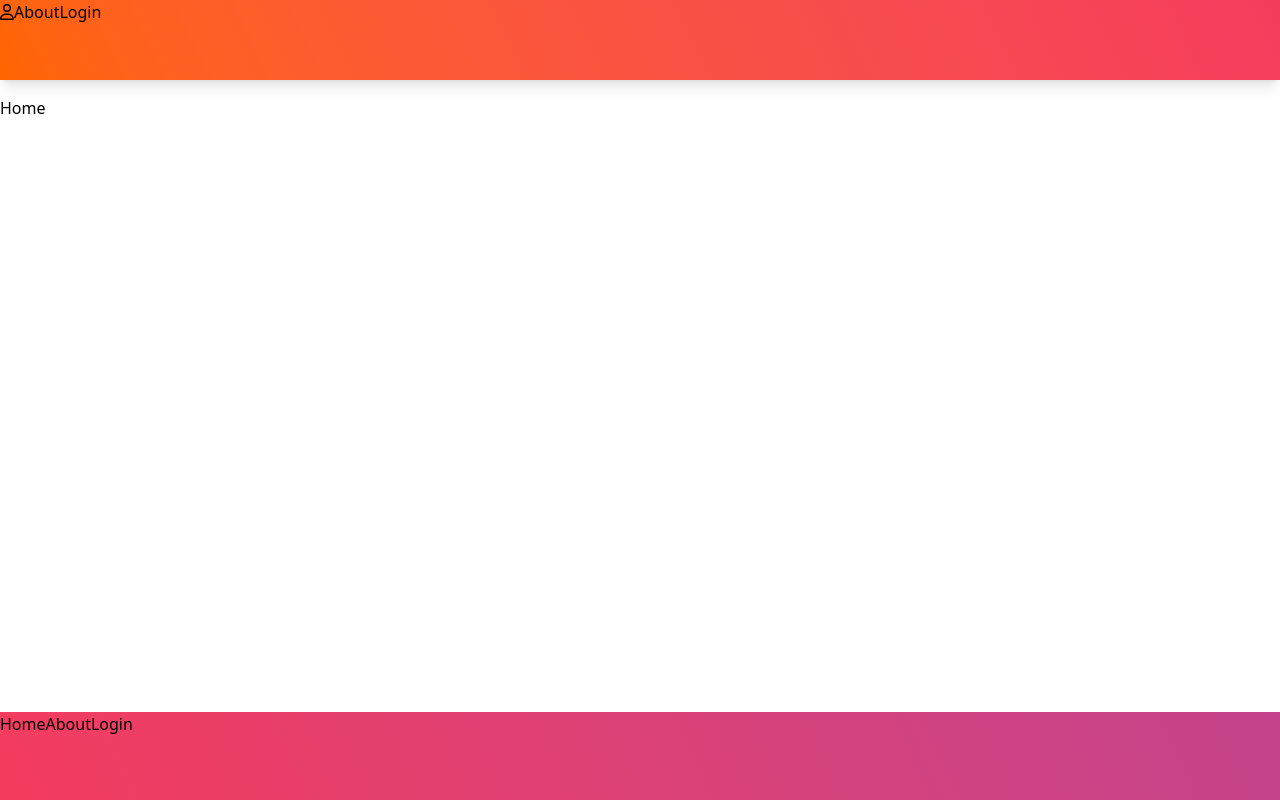
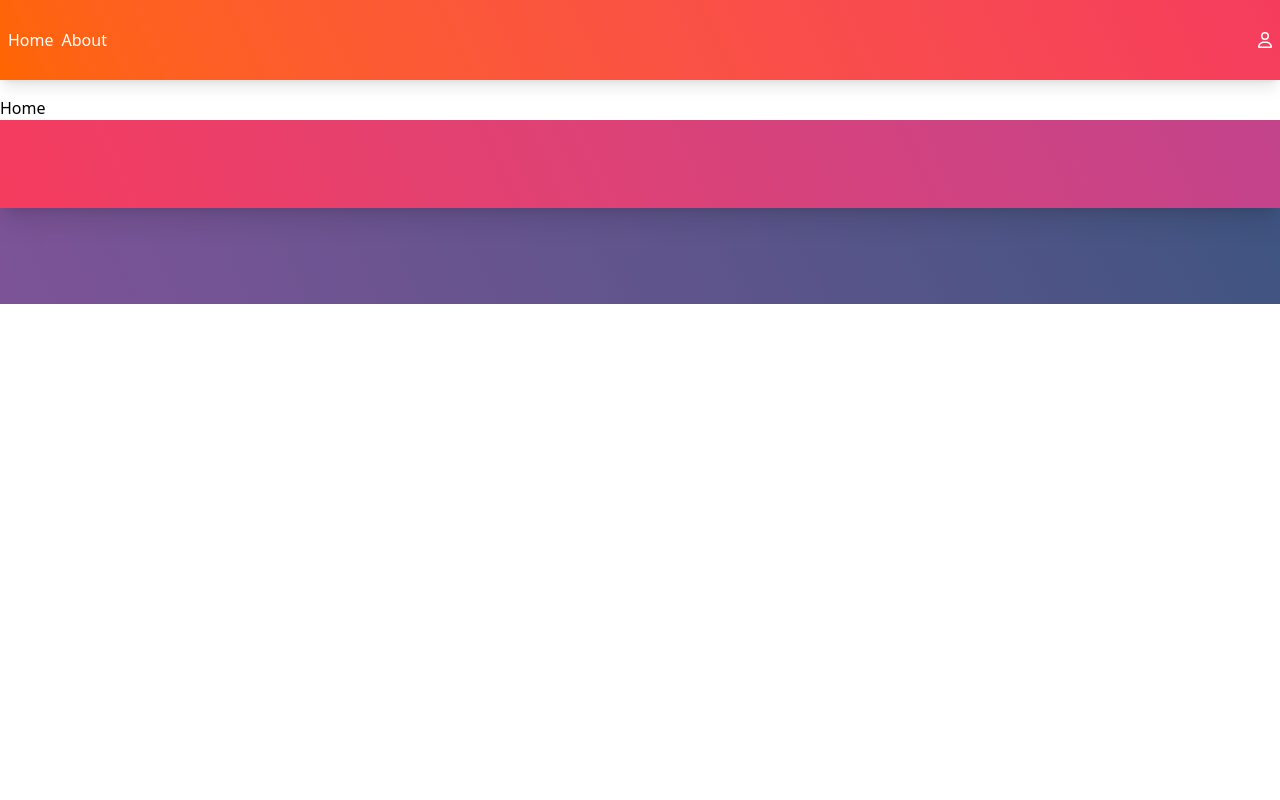
Before and after one commit to luke-wyeth/yuple, a Vue app in the folder frontend/: page / in a window 1280 px wide. Built offline with nearby package versions, Linux system fonts and the light colour scheme.

Commit message:
finally get sticky footer shit working

```diff
--- a/frontend/src/App.vue
+++ b/frontend/src/App.vue
@@ -2,22 +2,21 @@
   <div class='h-full'>
     <header>
 
-        <nav class="w-full bg-linear-65 from-orange to-orange-pink shadow-lg h-14 md:h-18 xl:h-20 mb-4">
-          <RouterLink to="/"><font-awesome-icon :icon="['far', 'user']" /></RouterLink>
-          <RouterLink to="/about">About</RouterLink>
-          <RouterLink to="/login">Login</RouterLink>
+        <nav class="w-full p-2 bg-linear-65 from-orange to-orange-pink shadow-lg h-14 md:h-18 xl:h-20 mb-4 flex flex-row justify-between items-center text-white">
+          <div class="flex gap-2">
+            <RouterLink to="/">Home</RouterLink>
+            <RouterLink to="/about">About</RouterLink>
+          </div>
+          <RouterLink to="/profile"><font-awesome-icon :icon="['far', 'user']" /></RouterLink>
         </nav>
 
     </header>
 
     <RouterView />
 
+    <nav class="sticky bottom-0 w-full bg-linear-65 from-orange-pink to-pink-purple shadow-xl h-16 md:h-20 xl:h-22"> </nav>
     <footer>
-      <nav class="fixed bottom-0 w-full bg-linear-65 from-orange-pink to-pink-purple shadow-xl h-16 md:h-20 xl:h-22">
-        <RouterLink to="/">Home</RouterLink>
-        <RouterLink to="/about">About</RouterLink>
-        <RouterLink to="/login">Login</RouterLink>
-      </nav>
+      <div class="bg-linear-65 from-purple to-navy h-24"> </div>
     </footer>
   </div>
 </template>
```
